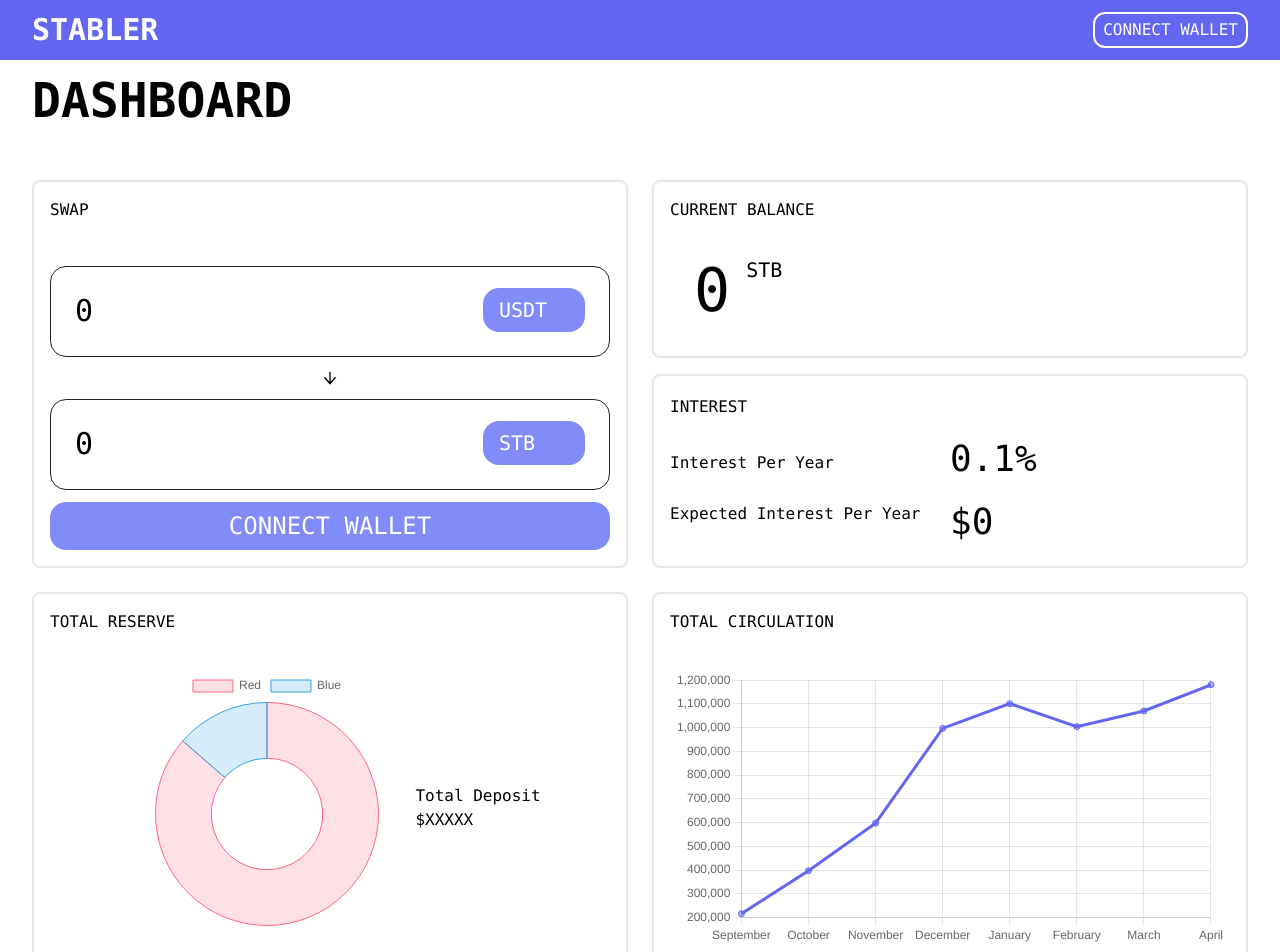
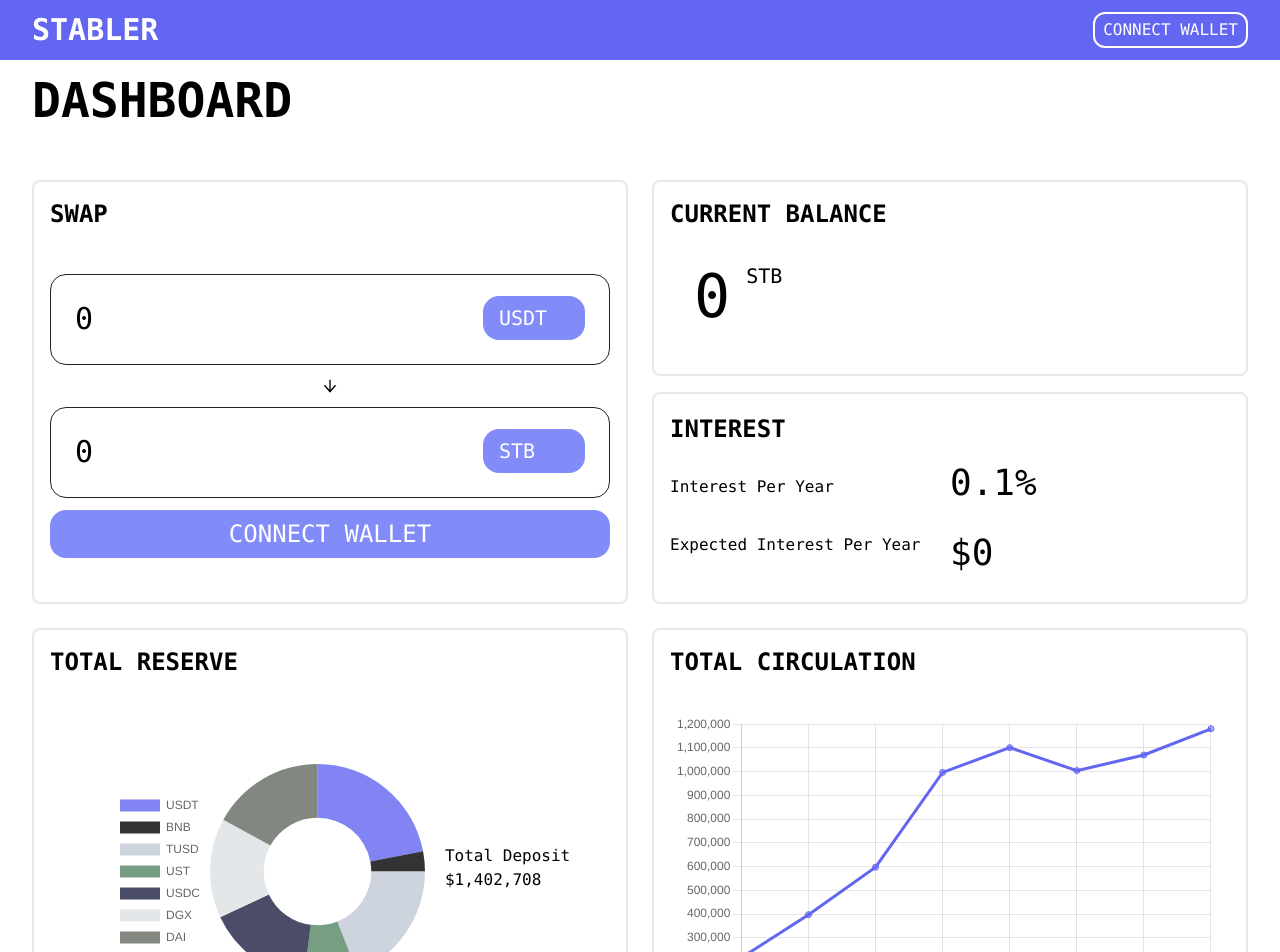
Before and after one commit to erichuang27/stabler_coin, a React (Create React App) app: page /dashboard in a window 1280 px wide. Shown: the top 952 px of the page. Built offline with nearby package versions, Linux system fonts and the light colour scheme.

Commit message:
updated pie chart

```diff
--- a/src/dashboard.js
+++ b/src/dashboard.js
@@ -96,7 +96,7 @@ export default function Dashboard() {
           </div>
           <div className='grid grid-cols-2 gap-6'>
             <div className='border-2 rounded-lg'>
-              <div className='m-4'>
+              <div className='m-4 font-bold text-2xl'>
                 SWAP
               </div>
               <div className={style.wrapper}>
@@ -157,7 +157,7 @@ export default function Dashboard() {
             <div className='h-full'>
               <div className='h-full grid grid-rows-2'>
                 <div className='border-2 mb-4 rounded-lg grid grid-rows-3'>
-                  <div className='m-4'>CURRENT BALANCE</div>
+                  <div className='m-4 font-bold text-2xl'>CURRENT BALANCE</div>
                   <div className="w-full row-span-2 flex">
                     <div className="ml-10 text-6xl mt-5">{balance}</div>
                     <div className="text-xl ml-4 mt-4">
@@ -167,7 +167,7 @@ export default function Dashboard() {
                 </div>
                 <div className='border-2 rounded-lg h-full'>
                   <div className='h-full grid grid-rows-3 mx-4'>
-                    <div className='my-auto'>INTEREST</div>
+                    <div className='my-auto font-bold text-2xl'>INTEREST</div>
                     <div className="grid grid-cols-2">
                       <div className='mt-3'> Interest Per Year</div>
                       <div className='text-4xl'>0.1%</div>
@@ -181,18 +181,18 @@ export default function Dashboard() {
               </div>
             </div>
             <div className='border-2 rounded-lg'>
-              <div className='m-4'>TOTAL RESERVE</div>
+              <div className='m-4 font-bold text-2xl'>TOTAL RESERVE</div>
               <div className='flex w-full h-full justify-center'>
-                <div className="w-1/2 p-5">
+                <div className="w-3/5 p-5">
                   <PieChart />
                 </div>
-                <div className="relative bottom-7 flex flex-col align-middle my-auto">
+                <div className="relative bottom-9 flex flex-col align-middle my-auto">
                   <p>Total Deposit</p>
-                  <p>$XXXXX</p>
+                  <p>$1,402,708</p>
                 </div>
               </div>
             </div>
-            <div className='border-2 rounded-lg'><div className='m-4'>TOTAL CIRCULATION</div>
+            <div className='border-2 rounded-lg'><div className='m-4 font-bold text-2xl'>TOTAL CIRCULATION</div>
               <div className="p-5"> <LineGraph /></div>
             </div>
           </div>
--- a/src/pie-graph.js
+++ b/src/pie-graph.js
@@ -4,21 +4,40 @@ import { Doughnut } from 'react-chartjs-2';
 
 ChartJS.register(ArcElement, Tooltip, Legend);
 
+export const options = {
+  responsive: true,
+  plugins: {
+    legend: {
+      position: "left"
+    },
+  },
+};
+
 export const data = {
-  labels: ['Red', 'Blue'],
+  labels: ['USDT', 'BNB', 'TUSD', 'UST', 'USDC', 'DGX', 'DAI'],
   datasets: [
     {
-      label: '# of Votes',
-      data: [19, 3],
+      label: 'Total Deposit',
+      data: [308596, 42081, 266515, 112217, 224433, 210406, 238460],
       backgroundColor: [
-        'rgba(255, 99, 132, 0.2)',
-        'rgba(54, 162, 235, 0.2)',
+        'rgba(99, 102, 241, 0.8)',
+        'rgba(0, 0, 0, 0.8)',
+        'rgba(193, 202, 214, 0.8)',
+        'rgba(85, 133, 100, 0.8)',
+        'rgba(31, 32, 65, 0.8)',
+        'rgba(221, 225, 228, 0.8)',
+        'rgba(99, 107, 97, 0.8)',
       ],
       borderColor: [
-        'rgba(255, 99, 132, 1)',
-        'rgba(54, 162, 235, 1)',
+        'rgba(99, 102, 241, 1)',
+        'rgba(0, 0, 0, 1)',
+        'rgba(193, 202, 214, 1)',
+        'rgba(85, 133, 100, 1)',
+        'rgba(31, 32, 65, 1)',
+        'rgba(221, 225, 228, 1)',
+        'rgba(99, 107, 97, 1)',
       ],
-      borderWidth: 1,
+      borderWidth: 0,
     },
   ],
 };
@@ -26,7 +45,7 @@ export const data = {
 export default function PieChart() {
   return (
     <div>
-      <Doughnut data={data} />
+      <Doughnut options={options} data={data} />
     </div>
   )
 }
```
